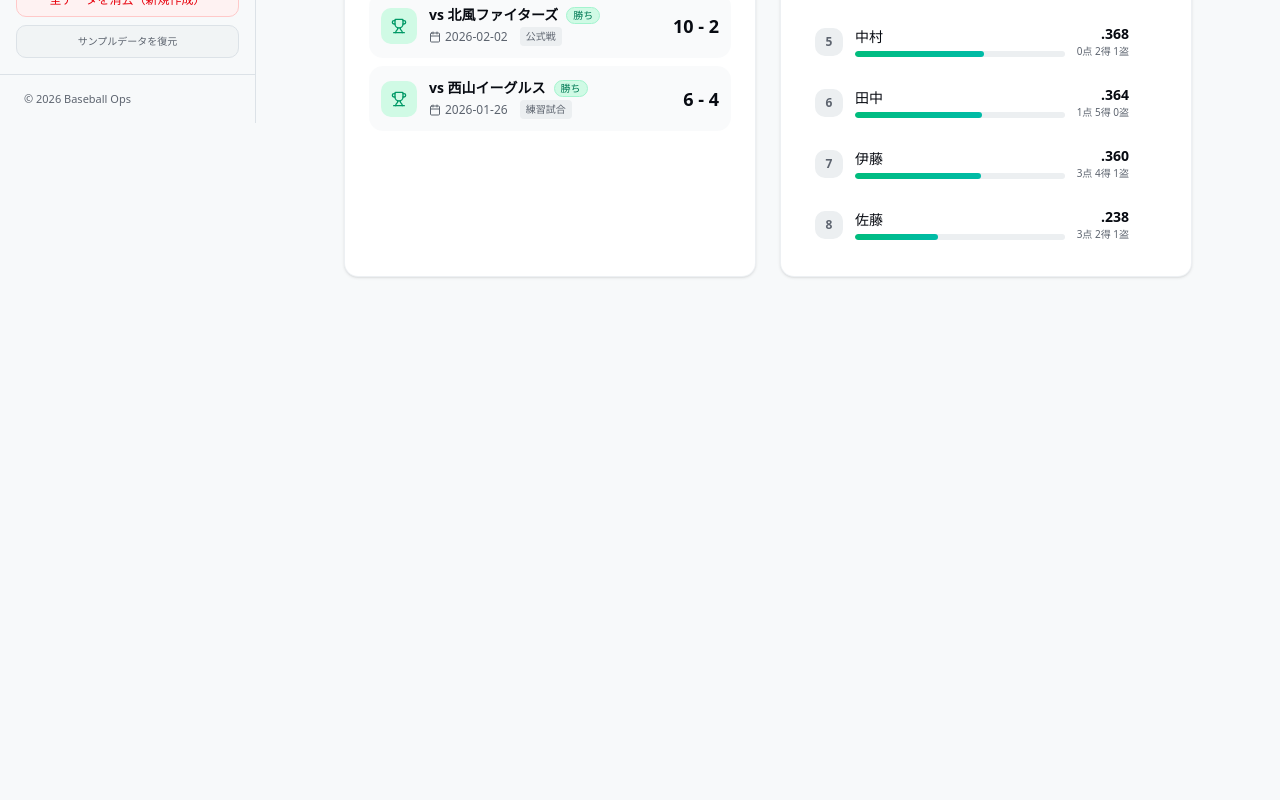
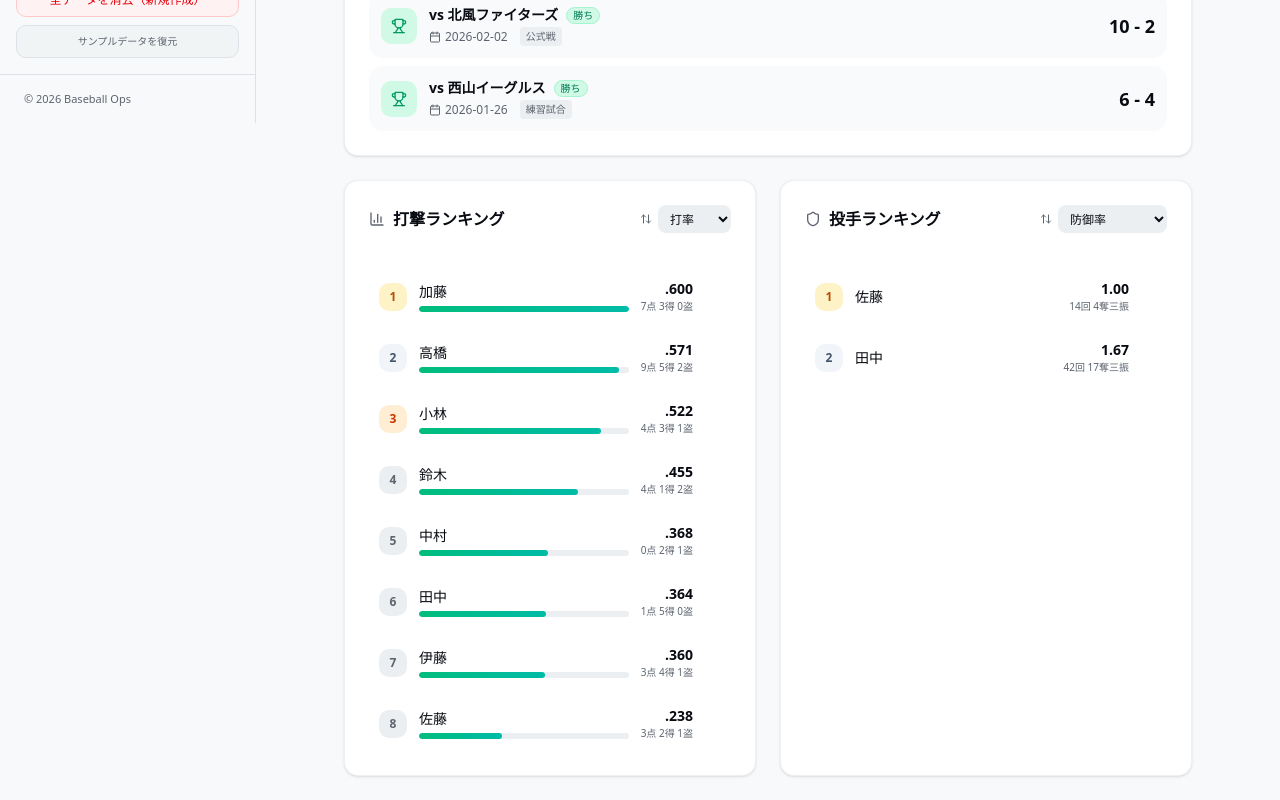
Before and after one commit to barca14-yume/26yakyuscore, a Next.js app: page / in a window 1280 px wide. Shown: the part 677-1477 px from the top of the page. Before the commit the page ends 978 px from the top, so only its background shows below. Built offline with nearby package versions, Linux system fonts and the light colour scheme.

Commit message:
feat: ダッシュボードに投手成績ランキング(PitchingOverview)を追加、WHIPの計算ロジックを実装

```diff
--- a/src/app/page.tsx
+++ b/src/app/page.tsx
@@ -11,10 +11,12 @@ import {
   calcTeamERA,
   calcWinLossRecord,
   aggregateBatting,
+  aggregatePitching,
 } from "@/lib/calculations";
 import StatCard from "@/components/dashboard/StatCard";
 import RecentGames from "@/components/dashboard/RecentGames";
 import TeamOverview from "@/components/dashboard/TeamOverview";
+import PitchingOverview from "@/components/dashboard/PitchingOverview";
 import { Activity, Trophy, BarChart3, Shield } from "lucide-react";
 
 type GameFilter = "all" | "official" | "practice";
@@ -55,6 +57,7 @@ export default function DashboardPage() {
   const teamERA = calcTeamERA(filteredPitching);
   const winLoss = calcWinLossRecord(filteredGames);
   const battingStats = aggregateBatting(filteredPA, data.players);
+  const pitchingStats = aggregatePitching(filteredPitching, data.players);
 
   // 勝率
   const totalGames = winLoss.wins + winLoss.losses + winLoss.ties;
@@ -146,12 +149,15 @@ export default function DashboardPage() {
       </div>
 
       {/* コンテンツエリア */}
-      <div
-        className="grid grid-cols-1 lg:grid-cols-2 gap-4 sm:gap-6 animate-fade-in-up"
-        style={{ animationDelay: "0.2s" }}
-      >
+      <div className="space-y-4 sm:space-y-6 animate-fade-in-up" style={{ animationDelay: "0.2s" }}>
+        {/* 上段: 最近の試合 */}
         <RecentGames games={filteredGames} />
-        <TeamOverview battingStats={battingStats} />
+
+        {/* 下段: 打撃ランキングと投手ランキング */}
+        <div className="grid grid-cols-1 lg:grid-cols-2 gap-4 sm:gap-6">
+          <TeamOverview battingStats={battingStats} />
+          <PitchingOverview pitchingStats={pitchingStats} />
+        </div>
       </div>
     </div>
   );
--- /dev/null
+++ b/src/components/dashboard/PitchingOverview.tsx
@@ -0,0 +1,166 @@
+"use client";
+
+import React, { useMemo } from "react";
+import Link from "next/link";
+import { Card, CardContent, CardHeader, CardTitle } from "@/components/ui/card";
+import { PitchingAggregation } from "@/lib/types";
+import { Shield, ChevronRight, ArrowUpDown } from "lucide-react";
+import { useData } from "@/lib/data-context";
+import { getDisplayName } from "@/lib/utils";
+
+/** ソート可能な投手指標のキーとラベル */
+type SortOption = {
+    key: keyof PitchingAggregation;
+    label: string;
+    format: "era" | "number" | "percentage" | "whip";
+    /** 値が小さい方が優秀かどうか */
+    isLowerBetter?: boolean;
+};
+
+const SORT_OPTIONS: SortOption[] = [
+    { key: "era", label: "防御率", format: "era", isLowerBetter: true },
+    { key: "inningsPitched", label: "投球回", format: "number" },
+    { key: "strikeouts", label: "奪三振", format: "number" },
+    { key: "whip", label: "WHIP", format: "whip", isLowerBetter: true },
+    { key: "strikePercentage", label: "ストライク率", format: "percentage" },
+    { key: "walksAllowed", label: "与四死球", format: "number", isLowerBetter: true },
+    { key: "runsAllowed", label: "失点", format: "number", isLowerBetter: true },
+    { key: "earnedRuns", label: "自責点", format: "number", isLowerBetter: true },
+];
+
+interface PitchingOverviewProps {
+    pitchingStats: PitchingAggregation[];
+    limit?: number;
+}
+
+export default function PitchingOverview({ pitchingStats, limit = 8 }: PitchingOverviewProps) {
+    const { playerNames } = useData();
+    const [sortBy, setSortBy] = React.useState<keyof PitchingAggregation>("era");
+
+    const currentOption = SORT_OPTIONS.find((opt) => opt.key === sortBy) || SORT_OPTIONS[0];
+
+    // 選択された指標でソートし、上位を取得
+    const topPitchers = useMemo(() => {
+        // デフォルトは数値が大きい方が上。isLowerBetterがtrueの場合は、数値が小さい方が上。
+        return [...pitchingStats]
+            .filter(p => {
+                // 防御率やWHIP等の防御系指標で、0イニングの投手は除外する
+                if (currentOption.isLowerBetter && p.inningsPitched === 0) return false;
+                return true;
+            })
+            .sort((a, b) => {
+                const valA = (a[sortBy] as number) || 0;
+                const valB = (b[sortBy] as number) || 0;
+
+                if (currentOption.isLowerBetter) {
+                    return valA - valB;
+                }
+                return valB - valA;
+            })
+            .slice(0, limit);
+    }, [pitchingStats, sortBy, limit, currentOption]);
+
+    // プログレスバーの最大値計算（「大きい方が良い指標」の場合に使用）
+    // 「小さい方が良い指標」の場合は、バーは表示しないか、視覚的表現を変えるアプローチをとる
+    const maxValue = topPitchers.length > 0 ? Math.max(...topPitchers.map((p) => p[sortBy] as number)) : 1;
+
+    // 値のフォーマット関数
+    const formatValue = (value: number, format: "era" | "number" | "percentage" | "whip") => {
+        if (format === "era" || format === "whip") return value.toFixed(2);
+        if (format === "percentage") return `${value.toFixed(1)}%`;
+        // イニングの場合 1.1などになるため
+        if (currentOption.key === "inningsPitched") return value % 1 === 0 ? value.toString() : value.toFixed(1);
+        return value.toString();
+    };
+
+    return (
+        <Card className="border-border/50 shadow-sm flex flex-col h-full">
+            <CardHeader className="pb-3 flex flex-row items-center justify-between">
+                <CardTitle className="flex items-center gap-2 text-base">
+                    <Shield className="h-4 w-4 text-muted-foreground" />
+                    投手ランキング
+                </CardTitle>
+                <div className="flex items-center gap-1.5 ml-2">
+                    <ArrowUpDown className="h-3 w-3 text-muted-foreground" />
+                    <select
+                        value={sortBy}
+                        onChange={(e) => setSortBy(e.target.value as keyof PitchingAggregation)}
+                        className="h-7 text-xs bg-muted border-none rounded-md px-2 font-medium cursor-pointer hover:bg-muted/80 focus:ring-1 focus:ring-blue-500 transition-colors"
+                    >
+                        {SORT_OPTIONS.map((opt) => (
+                            <option key={opt.key} value={opt.key}>
+                                {opt.label}
+                            </option>
+                        ))}
+                    </select>
+                </div>
+            </CardHeader>
+            <CardContent className="space-y-1.5 flex-1">
+                {topPitchers.map((pitcher, index) => {
+                    const statValue = pitcher[sortBy] as number;
+
+                    // 防御率などはバーの表現が難しいため、上位者から「満タン」とするか、あるいは単純なバーにする
+                    // ここでは、「多い方が良い指標」のみバーを表示し、「少ない方が良い指標」は非表示にする
+                    const showBar = !currentOption.isLowerBetter;
+                    const barWidth = showBar && maxValue > 0 ? (statValue / maxValue) * 100 : 0;
+
+                    return (
+                        <Link
+                            key={pitcher.playerName}
+                            href={`/players?name=${encodeURIComponent(pitcher.playerName)}`}
+                            className="group flex items-center gap-3 p-2.5 rounded-xl hover:bg-muted/60 transition-all duration-200"
+                        >
+                            {/* 順位 */}
+                            <span
+                                className={`flex items-center justify-center w-7 h-7 rounded-lg text-xs font-bold ${index === 0
+                                    ? "bg-amber-100 text-amber-700 dark:bg-amber-900/50 dark:text-amber-400"
+                                    : index === 1
+                                        ? "bg-slate-100 text-slate-600 dark:bg-slate-800 dark:text-slate-400"
+                                        : index === 2
+                                            ? "bg-orange-100 text-orange-700 dark:bg-orange-900/50 dark:text-orange-400"
+                                            : "bg-muted text-muted-foreground"
+                                    }`}
+                            >
+                                {index + 1}
+                            </span>
+
+                            {/* 選手名とバー */}
+                            <div className="flex-1 min-w-0">
+                                <p className="text-sm font-medium truncate">
+                                    {getDisplayName(pitcher.playerName, playerNames)}
+                                </p>
+                                {showBar && (
+                                    <div className="mt-1 h-1.5 w-full bg-muted rounded-full overflow-hidden">
+                                        <div
+                                            className="h-full bg-gradient-to-r from-blue-500 to-indigo-500 rounded-full transition-all duration-500"
+                                            style={{ width: `${barWidth}%` }}
+                                        />
+                                    </div>
+                                )}
+                            </div>
+
+                            {/* 値 */}
+                            <div className="text-right">
+                                <p className="text-sm font-bold tabular-nums">
+                                    {formatValue(statValue, currentOption.format)}
+                                </p>
+                                <p className="text-[10px] text-muted-foreground whitespace-nowrap">
+                                    {currentOption.key !== "era" && `防御率 ${pitcher.era.toFixed(2)} `}
+                                    {currentOption.key === "era" && `${pitcher.inningsPitched}回 ${pitcher.strikeouts}奪三振`}
+                                </p>
+                            </div>
+
+                            <ChevronRight className="h-4 w-4 text-muted-foreground opacity-0 group-hover:opacity-100 transition-opacity" />
+                        </Link>
+                    );
+                })}
+
+                {topPitchers.length === 0 && (
+                    <div className="text-center py-8 text-muted-foreground text-sm flex flex-col items-center justify-center h-full">
+                        投手データがありません
+                    </div>
+                )}
+            </CardContent>
+        </Card>
+    );
+}
--- a/src/components/dashboard/TeamOverview.tsx
+++ b/src/components/dashboard/TeamOverview.tsx
@@ -30,6 +30,7 @@ const SORT_OPTIONS: SortOption[] = [
     { key: "stolenBases", label: "盗塁", format: "number" },
     { key: "walks", label: "四球", format: "number" },
     { key: "sacrifices", label: "犠打", format: "number" },
+    { key: "strikeouts", label: "三振", format: "number" },
 ];
 
 interface TeamOverviewProps {
--- a/src/lib/calculations.ts
+++ b/src/lib/calculations.ts
@@ -323,6 +323,10 @@ export function aggregatePitching(
         // ストライク率
         const strikePercentage = totalPitches > 0 ? (totalStrikes / totalPitches) * 100 : 0;
 
+        // WHIP = (与四球 + 被安打) / 投球回
+        // 投球回に直すときは 投球アウト数 / 3 とする。0アウトの場合は便宜上0とするか回避する
+        const whip = totalOuts > 0 ? (totalWalks + totalHits) / (totalOuts / 3) : 0;
+
         results.push({
             playerName: name,
             games: stats.length,
@@ -337,6 +341,7 @@ export function aggregatePitching(
             balls: totalBalls,
             era,
             strikePercentage,
+            whip,
         });
     }
 
--- a/src/lib/types.ts
+++ b/src/lib/types.ts
@@ -144,4 +144,5 @@ export interface PitchingAggregation {
     balls: number;
     era: number;
     strikePercentage: number;
+    whip: number;
 }
```
